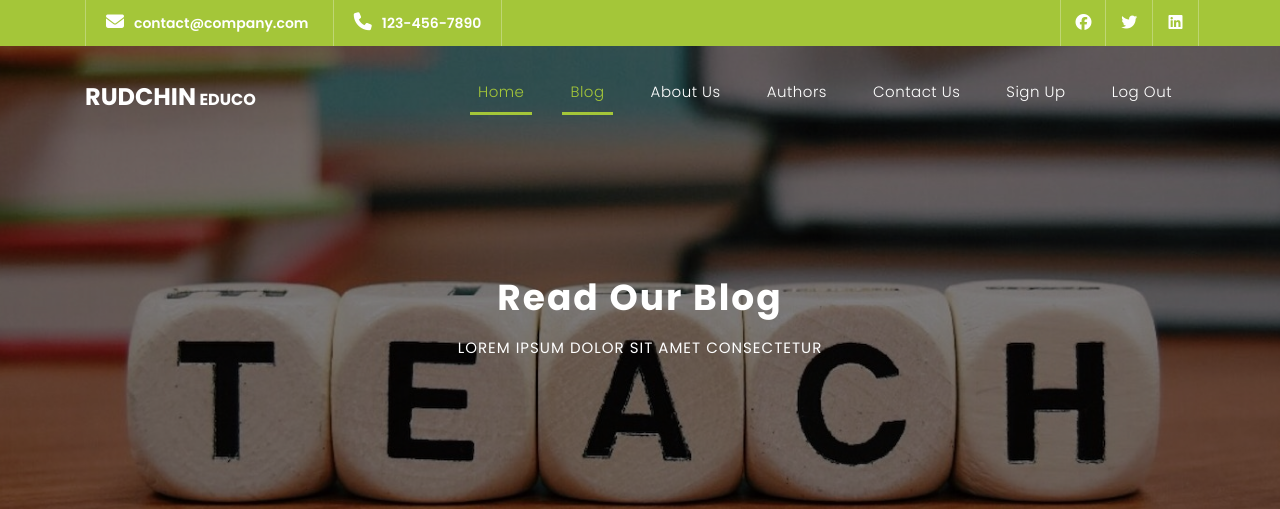
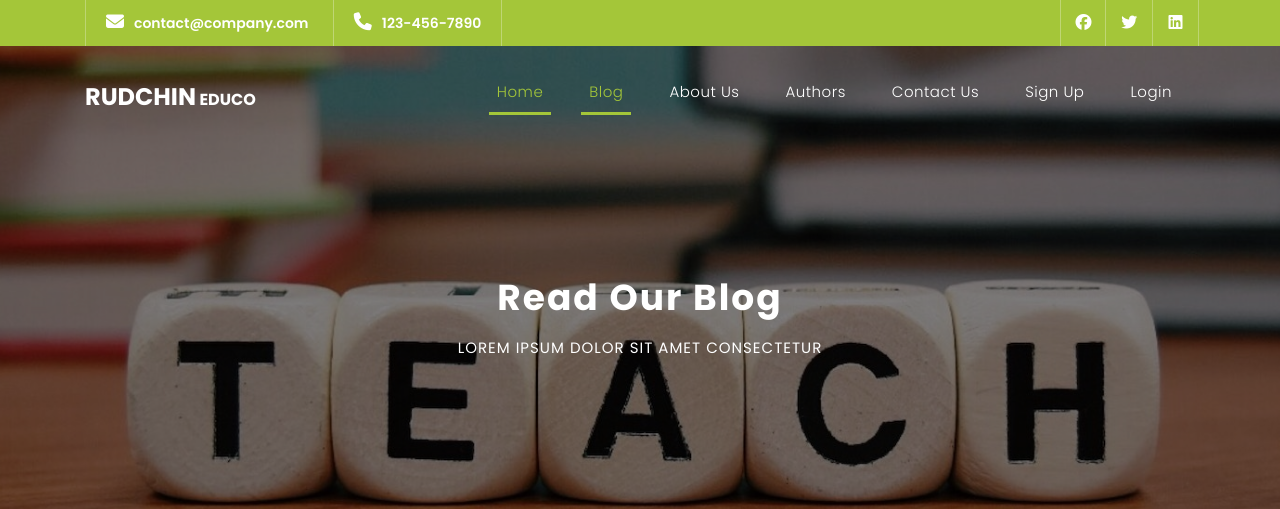
Before and after one commit to Chinmayarulzz/rudchin_educo, a CodeIgniter app: page /rudchin/blog in a window 1280 px wide. Shown: the top 509 px of the page. Run offline with CodeIgniter, Linux system fonts and the light colour scheme; some libraries are stand-ins or nearby versions; some web fonts are replaced.

Commit message:
bug fixes

```diff
--- a/application/views/about.php
+++ b/application/views/about.php
@@ -147,7 +147,7 @@
 				if($this->session->userdata("loggedin") == 1 || $this->session->userdata("loggedin") == 2)
 				{
 			?>
-				<a class="nav-link" href="<?=base_url()?>login"> Login
+				<a class="nav-link" href="<?=base_url()?>login"> Log Out
 			  		<span class="sr-only">(current)</span>
 				</a>
 			<?php
@@ -155,7 +155,7 @@
 				else
 				{
 			?>
-				<a class="nav-link" href="<?=base_url()?>homepage">Log Out
+				<a class="nav-link" href="<?=base_url()?>homepage">Login
 			  		<span class="sr-only">(current)</span>
 				</a>
 			<?php
--- a/application/views/add_course.php
+++ b/application/views/add_course.php
@@ -303,7 +303,7 @@ body {
 				if($this->session->userdata("loggedin") == 1 || $this->session->userdata("loggedin") == 2)
 				{
 			?>
-				<a class="nav-link" href="<?=base_url()?>login"> Login
+				<a class="nav-link" href="<?=base_url()?>login"> Log Out
 			  		<span class="sr-only">(current)</span>
 				</a>
 			<?php
@@ -311,7 +311,7 @@ body {
 				else
 				{
 			?>
-				<a class="nav-link" href="<?=base_url()?>homepage">Log Out
+				<a class="nav-link" href="<?=base_url()?>homepage">Login
 			  		<span class="sr-only">(current)</span>
 				</a>
 			<?php
--- a/application/views/admin_dashboard.php
+++ b/application/views/admin_dashboard.php
@@ -362,7 +362,7 @@ body {
 				if($this->session->userdata("loggedin") == 1 || $this->session->userdata("loggedin") == 2)
 				{
 			?>
-				<a class="nav-link" href="<?=base_url()?>login"> Login
+				<a class="nav-link" href="<?=base_url()?>login"> Log Out
 			  		<span class="sr-only">(current)</span>
 				</a>
 			<?php
@@ -370,7 +370,7 @@ body {
 				else
 				{
 			?>
-				<a class="nav-link" href="<?=base_url()?>homepage">Log Out
+				<a class="nav-link" href="<?=base_url()?>homepage">Login
 			  		<span class="sr-only">(current)</span>
 				</a>
 			<?php
--- a/application/views/blog.php
+++ b/application/views/blog.php
@@ -139,7 +139,7 @@
 				if($this->session->userdata("loggedin") == 1 || $this->session->userdata("loggedin") == 2)
 				{
 			?>
-				<a class="nav-link" href="<?=base_url()?>login"> Login
+				<a class="nav-link" href="<?=base_url()?>login"> Log Out
 			  		<span class="sr-only">(current)</span>
 				</a>
 			<?php
@@ -147,7 +147,7 @@
 				else
 				{
 			?>
-				<a class="nav-link" href="<?=base_url()?>homepage">Log Out
+				<a class="nav-link" href="<?=base_url()?>homepage">Login
 			  		<span class="sr-only">(current)</span>
 				</a>
 			<?php
--- a/application/views/contact.php
+++ b/application/views/contact.php
@@ -139,7 +139,7 @@
 				if($this->session->userdata("loggedin") == 1 || $this->session->userdata("loggedin") == 2)
 				{
 			?>
-				<a class="nav-link" href="<?=base_url()?>login"> Login
+				<a class="nav-link" href="<?=base_url()?>login"> Log Out
 			  		<span class="sr-only">(current)</span>
 				</a>
 			<?php
@@ -147,7 +147,7 @@
 				else
 				{
 			?>
-				<a class="nav-link" href="<?=base_url()?>homepage">Log Out
+				<a class="nav-link" href="<?=base_url()?>homepage">Login
 			  		<span class="sr-only">(current)</span>
 				</a>
 			<?php
--- a/application/views/dashboard.php
+++ b/application/views/dashboard.php
@@ -340,7 +340,7 @@ body {
 				if($this->session->userdata("loggedin") == 1 || $this->session->userdata("loggedin") == 2)
 				{
 			?>
-				<a class="nav-link" href="<?=base_url()?>login"> Login
+				<a class="nav-link" href="<?=base_url()?>login"> Log Out
 			  		<span class="sr-only">(current)</span>
 				</a>
 			<?php
@@ -348,7 +348,7 @@ body {
 				else
 				{
 			?>
-				<a class="nav-link" href="<?=base_url()?>homepage">Log Out
+				<a class="nav-link" href="<?=base_url()?>homepage">Login
 			  		<span class="sr-only">(current)</span>
 				</a>
 			<?php
--- a/application/views/homepage.php
+++ b/application/views/homepage.php
@@ -146,7 +146,7 @@
 				else
 				{
 			?>
-				<a class="nav-link" href="<?=base_url()?>homepage">Log In
+				<a class="nav-link" href="<?=base_url()?>homepage">Login
 			  		<span class="sr-only">(current)</span>
 				</a>
 			<?php
--- a/application/views/team.php
+++ b/application/views/team.php
@@ -139,7 +139,7 @@
 				if($this->session->userdata("loggedin") == 1 || $this->session->userdata("loggedin") == 2)
 				{
 			?>
-				<a class="nav-link" href="<?=base_url()?>login"> Login
+				<a class="nav-link" href="<?=base_url()?>login"> Log Out
 			  		<span class="sr-only">(current)</span>
 				</a>
 			<?php
@@ -147,7 +147,7 @@
 				else
 				{
 			?>
-				<a class="nav-link" href="<?=base_url()?>homepage">Log Out
+				<a class="nav-link" href="<?=base_url()?>homepage">Login
 			  		<span class="sr-only">(current)</span>
 				</a>
 			<?php
--- a/application/views/video_course.php
+++ b/application/views/video_course.php
@@ -303,7 +303,7 @@ body {
 				if($this->session->userdata("loggedin") == 1 || $this->session->userdata("loggedin") == 2)
 				{
 			?>
-				<a class="nav-link" href="<?=base_url()?>login"> Login
+				<a class="nav-link" href="<?=base_url()?>login"> Log Out
 			  		<span class="sr-only">(current)</span>
 				</a>
 			<?php
@@ -311,7 +311,7 @@ body {
 				else
 				{
 			?>
-				<a class="nav-link" href="<?=base_url()?>homepage">Log Out
+				<a class="nav-link" href="<?=base_url()?>homepage">Login
 			  		<span class="sr-only">(current)</span>
 				</a>
 			<?php
```
Also changed, not shown: application/views/login.php (+3 -18 lines), application/views/register.php (+7 -22 lines).
